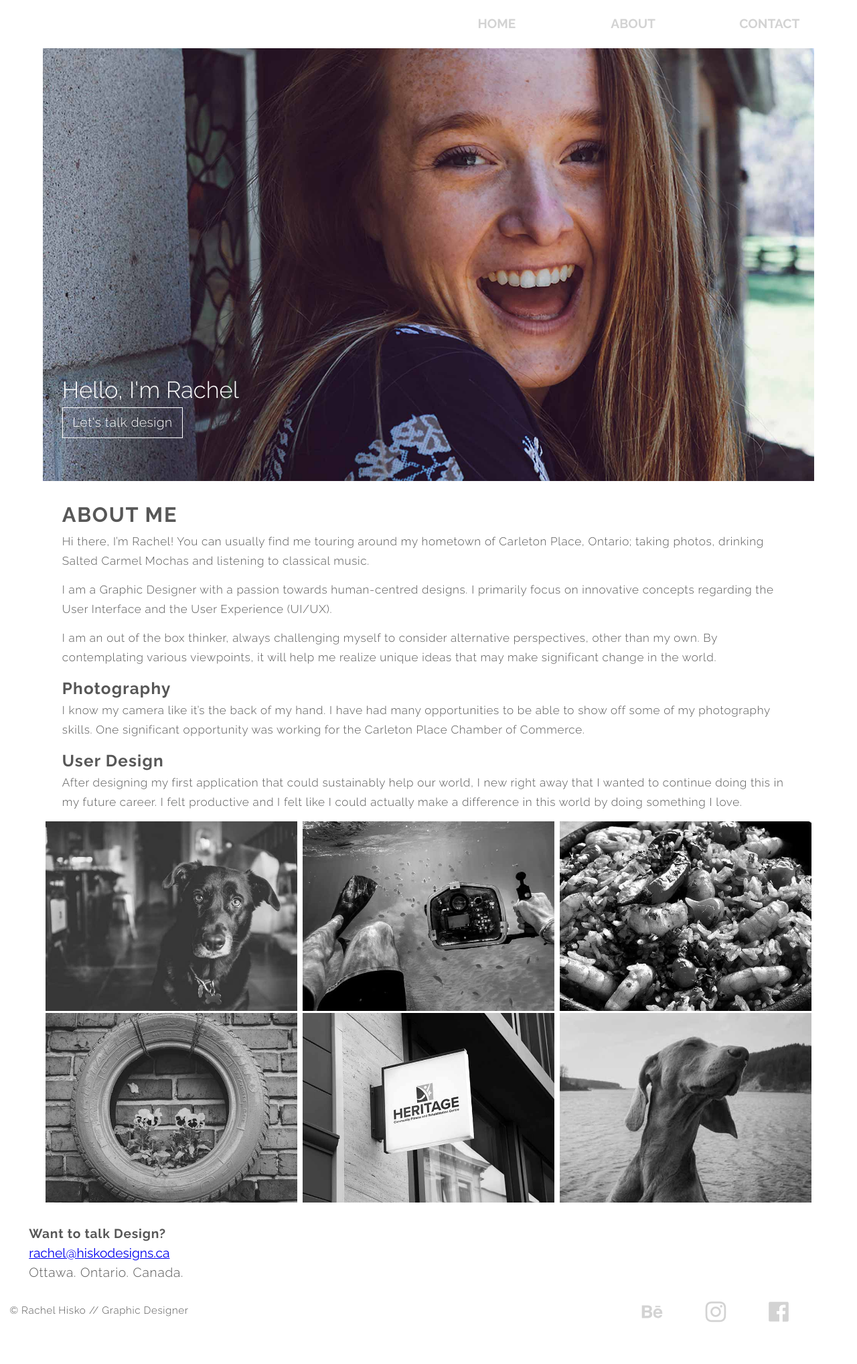
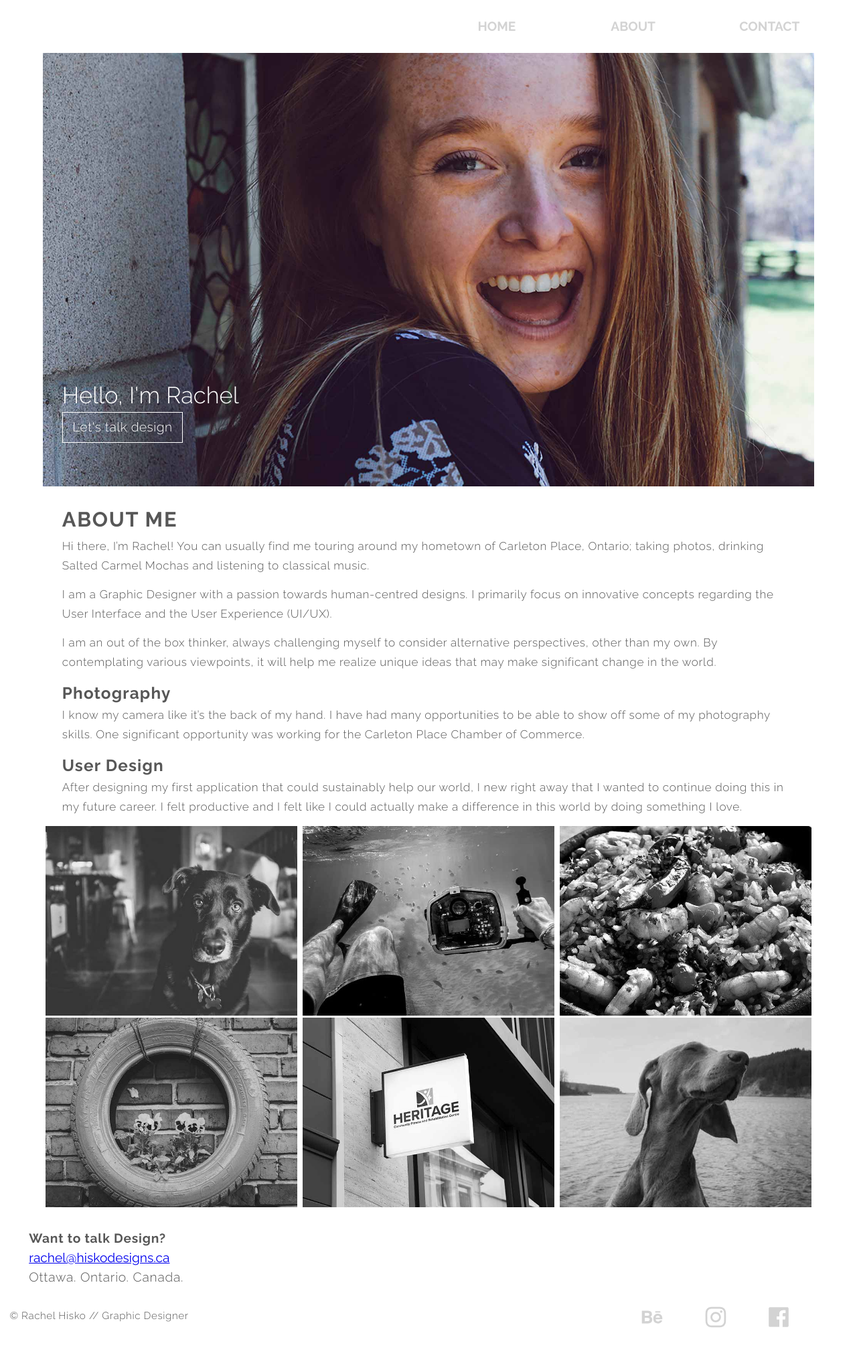
Before and after one commit to rachelhisko/hiskodesigns.ca, a Jekyll site: the page built from index.html, in a window 1280 px wide. Shown: the whole page at 67% size. Built offline with Jekyll 4.4.1, drawn with Linux system fonts in a browser that asks for light colours.

Commit message:
adjusting nav

```diff
--- a/_layouts/default.html
+++ b/_layouts/default.html
@@ -21,7 +21,7 @@
 
   <div>
 
-    <header role="banner" class="w-1 pad-t-1-4 pad-b-1-2 gutter-1-2 banner">
+    <header role="banner" class="w-1 pad-t-1-2 pad-b-1-2 gutter-1-2 banner">
 
       <div class="w-1">
         <nav role="navigation" id="nav" class="w-1 stroke">
@@ -37,9 +37,9 @@
             </div>
             <div class="unit xs-1-2 m-1-2">
               <ul class="list-group grid nav">
-                <li class="unit xs-1-3 s-1-3 m-1-3 pad-t-1-4"><a class="pad-b-1-4 pad-t-1-4" href="{{site.baseurl}}/index">Home</a></li>
-                <li class="unit xs-1-3 s-1-3 m-1-3 pad-t-1-4"><a class="pad-b-1-4 pad-t-1-4" href="/index/#about">About</a></li>
-                <li class="unit xs-1-3 s-1-3 m-1-3 pad-t-1-4"><a class="pad-b-1-4 pad-t-1-4" href="mailto:rachel@hiskodesigns.ca">Contact</a></li>
+                <li class="unit xs-1-3 s-1-3 m-1-3"><a href="{{site.baseurl}}/index">Home</a></li>
+                <li class="unit xs-1-3 s-1-3 m-1-3"><a href="/index/#about">About</a></li>
+                <li class="unit xs-1-3 s-1-3 m-1-3"><a href="mailto:rachel@hiskodesigns.ca">Contact</a></li>
               </ul>
             </div>
           </div>
--- a/css/main.css
+++ b/css/main.css
@@ -219,4 +219,5 @@ textarea {
   color: #2e4d43;
   width: 100px;
   height: 50px;
+  stroke: 4px;
 }
```
Also changed, not shown: images/personal-icon.svg, images/rachel-hisko.svg.
